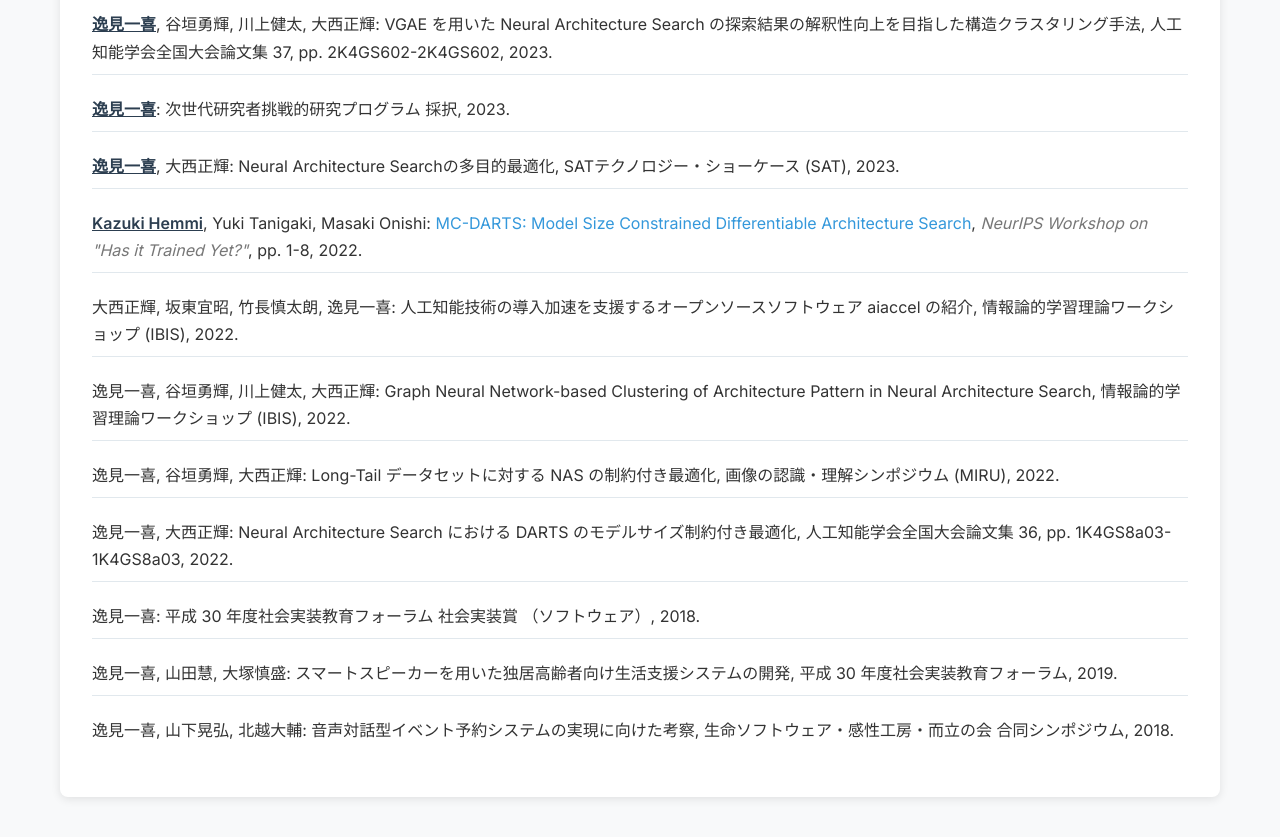
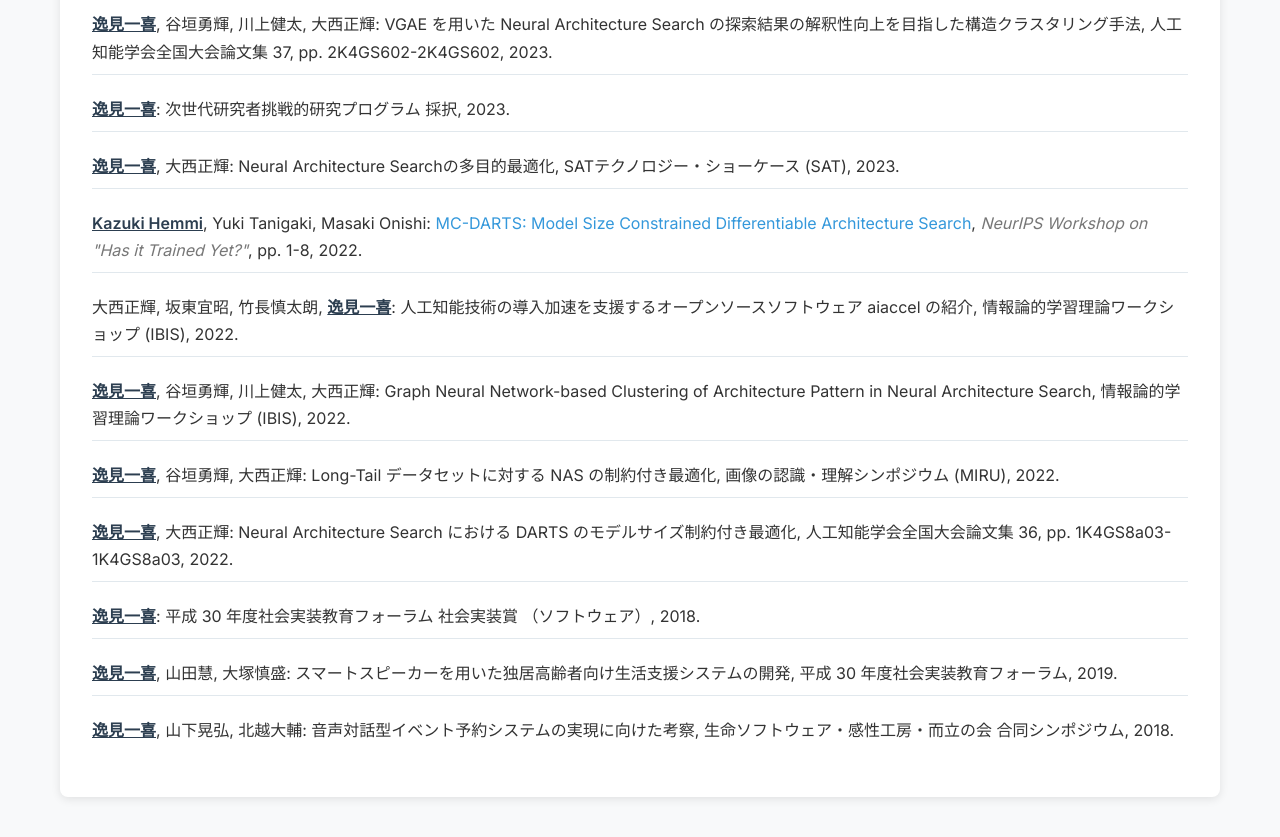
Before and after one commit to itigo-11111/itigo11111.github.io, a plain HTML site: page index.html in a window 1280 px wide. Shown: the part 2768-3605 px from the top of the page. Drawn offline with Linux system fonts and the light colour scheme.

Commit message:
Final comprehensive fix: Complete all HTML formatting for all publications with consistent bold/underline tags

```diff
--- a/index.html
+++ b/index.html
@@ -91,13 +91,13 @@
 				<li data-ja="<strong><u>逸見一喜</u></strong>: 次世代研究者挑戦的研究プログラム 採択, 2023." data-en="<strong><u>Kazuki Hemmi</u></strong>: Next Generation Researcher Challenging Research Program Adoption, 2023."><strong><u>逸見一喜</u></strong>: 次世代研究者挑戦的研究プログラム 採択, 2023.</li>
 				<li data-ja="<strong><u>逸見一喜</u></strong>, 大西正輝: Neural Architecture Searchの多目的最適化, SATテクノロジー・ショーケース (SAT), 2023." data-en="<strong><u>Kazuki Hemmi</u></strong>, Masaki Onishi: Multi-objective optimization of Neural Architecture Search, SAT Technology Showcase (SAT), 2023."><strong><u>逸見一喜</u></strong>, 大西正輝: Neural Architecture Searchの多目的最適化, SATテクノロジー・ショーケース (SAT), 2023.</li>
 				<li><strong><u>Kazuki Hemmi</u></strong>, Yuki Tanigaki, Masaki Onishi: <a href="https://openreview.net/forum?id=jKJ6OcvqdQ" target="_blank">MC-DARTS: Model Size Constrained Differentiable Architecture Search</a>, <em>NeurIPS Workshop on "Has it Trained Yet?"</em>, pp. 1-8, 2022.</li>
-				<li data-ja="大西正輝, 坂東宜昭, 竹⻑慎太朗, 逸見一喜: 人工知能技術の導入加速を支援するオープンソースソフトウェア aiaccel の紹介, 情報論的学習理論ワークショップ (IBIS), 2022." data-en="Masaki Onishi, Yoshiaki Bando, Shintaro Takenaga, Kazuki Hemmi: Introduction of open source software aiaccel to support the acceleration of AI technology introduction, Information-Based Induction Sciences Workshop (IBIS), 2022.">大西正輝, 坂東宜昭, 竹⻑慎太朗, <strong><u>逸見一喜</u></strong>: 人工知能技術の導入加速を支援するオープンソースソフトウェア aiaccel の紹介, 情報論的学習理論ワークショップ (IBIS), 2022.</li>
-				<li data-ja="逸見一喜, 谷垣勇輝, 川上健太, 大西正輝: Graph Neural Network-based Clustering of Architecture Pattern in Neural Architecture Search, 情報論的学習理論ワークショップ (IBIS), 2022." data-en="Kazuki Hemmi, Yuki Tanigaki, Kenta Kawakami, Masaki Onishi: Graph Neural Network-based Clustering of Architecture Pattern in Neural Architecture Search, Information-Based Induction Sciences Workshop (IBIS), 2022."><strong><u>逸見一喜</u></strong>, 谷垣勇輝, 川上健太, 大西正輝: Graph Neural Network-based Clustering of Architecture Pattern in Neural Architecture Search, 情報論的学習理論ワークショップ (IBIS), 2022.</li>
-				<li data-ja="逸見一喜, 谷垣勇輝, 大西正輝: Long-Tail データセットに対する NAS の制約付き最適化, 画像の認識・理解シンポジウム (MIRU), 2022." data-en="Kazuki Hemmi, Yuki Tanigaki, Masaki Onishi: Constrained optimization of NAS for Long-Tail datasets, Meeting on Image Recognition and Understanding (MIRU), 2022."><strong><u>逸見一喜</u></strong>, 谷垣勇輝, 大西 正輝: Long-Tail データセットに対する NAS の制約付き最適化, 画像の認識・理解シンポジウム (MIRU), 2022.</li>
-				<li data-ja="逸見一喜, 大西正輝: Neural Architecture Search における DARTS のモデルサイズ制約付き最適化, 人工知能学会全国大会論文集 36, pp. 1K4GS8a03-1K4GS8a03, 2022." data-en="Kazuki Hemmi, Masaki Onishi: Model size constrained optimization of DARTS in Neural Architecture Search, Proceedings of the Japan Society for Artificial Intelligence National Conference 36, pp. 1K4GS8a03-1K4GS8a03, 2022."><strong><u>逸見一喜</u></strong>, 大西正輝: Neural Architecture Search における DARTS のモデルサイズ制約付き最適化, <em>人工知能学会全国大会論文集</em> 36, pp. 1K4GS8a03-1K4GS8a03, 2022.</li>
-				<li data-ja="逸見一喜: 平成 30 年度社会実装教育フォーラム 社会実装賞 （ソフトウェア）, 2018." data-en="Kazuki Hemmi: Social Implementation Award (Software), Heisei 30 Social Implementation Education Forum, 2018."><strong><u>逸見一喜</u></strong>: 平成 30 年度社会実装教育フォーラム 社会実装賞 （ソフトウェア）, 2018.</li>
-				<li data-ja="逸見一喜, 山田慧, 大塚慎盛: スマートスピーカーを用いた独居高齢者向け生活支援システムの開発, 平成 30 年度社会実装教育フォーラム, 2019." data-en="Kazuki Hemmi, Satoshi Yamada, Yoshimori Otsuka: Development of a life support system for elderly people living alone using smart speakers, Heisei 30 Social Implementation Education Forum, 2019."><strong><u>逸見一喜</u></strong>, 山田慧, 大塚慎盛: スマートスピーカーを用いた独居高齢者向け生活支援システムの開発, 平成 30 年度社会実装教育フォーラム, 2019.</li>
-				<li data-ja="逸見一喜, 山下晃弘, 北越大輔: 音声対話型イベント予約システムの実現に向けた考察, 生命ソフトウェア・感性工房・而立の会 合同シンポジウム, 2018." data-en="Kazuki Hemmi, Akihiro Yamashita, Daisuke Kitagoshi: Considerations for realizing a voice-interactive event reservation system, Joint Symposium of Life Software, Sensitivity Workshop, and Jiritsu-no-kai, 2018."><strong><u>逸見一喜</u></strong>, 山下晃弘, 北越大輔: 音声対話型イベント予約システムの実現に向けた考察, 生命ソフトウェア・感性工房・而立の会 合同シンポジウム, 2018.</li>
+				<li data-ja="大西正輝, 坂東宜昭, 竹⻑慎太朗, <strong><u>逸見一喜</u></strong>: 人工知能技術の導入加速を支援するオープンソースソフトウェア aiaccel の紹介, 情報論的学習理論ワークショップ (IBIS), 2022." data-en="Masaki Onishi, Yoshiaki Bando, Shintaro Takenaga, <strong><u>Kazuki Hemmi</u></strong>: Introduction of open source software aiaccel to support the acceleration of AI technology introduction, Information-Based Induction Sciences Workshop (IBIS), 2022.">大西正輝, 坂東宜昭, 竹⻑慎太朗, <strong><u>逸見一喜</u></strong>: 人工知能技術の導入加速を支援するオープンソースソフトウェア aiaccel の紹介, 情報論的学習理論ワークショップ (IBIS), 2022.</li>
+				<li data-ja="<strong><u>逸見一喜</u></strong>, 谷垣勇輝, 川上健太, 大西正輝: Graph Neural Network-based Clustering of Architecture Pattern in Neural Architecture Search, 情報論的学習理論ワークショップ (IBIS), 2022." data-en="<strong><u>Kazuki Hemmi</u></strong>, Yuki Tanigaki, Kenta Kawakami, Masaki Onishi: Graph Neural Network-based Clustering of Architecture Pattern in Neural Architecture Search, Information-Based Induction Sciences Workshop (IBIS), 2022."><strong><u>逸見一喜</u></strong>, 谷垣勇輝, 川上健太, 大西正輝: Graph Neural Network-based Clustering of Architecture Pattern in Neural Architecture Search, 情報論的学習理論ワークショップ (IBIS), 2022.</li>
+				<li data-ja="<strong><u>逸見一喜</u></strong>, 谷垣勇輝, 大西正輝: Long-Tail データセットに対する NAS の制約付き最適化, 画像の認識・理解シンポジウム (MIRU), 2022." data-en="Kazuki Hemmi, Yuki Tanigaki, Masaki Onishi: Constrained optimization of NAS for Long-Tail datasets, Meeting on Image Recognition and Understanding (MIRU), 2022."><strong><u>逸見一喜</u></strong>, 谷垣勇輝, 大西 正輝: Long-Tail データセットに対する NAS の制約付き最適化, 画像の認識・理解シンポジウム (MIRU), 2022.</li>
+				<li data-ja="<strong><u>逸見一喜</u></strong>, 大西正輝: Neural Architecture Search における DARTS のモデルサイズ制約付き最適化, 人工知能学会全国大会論文集 36, pp. 1K4GS8a03-1K4GS8a03, 2022." data-en="<strong><u>Kazuki Hemmi</u></strong>, Masaki Onishi: Model size constrained optimization of DARTS in Neural Architecture Search, Proceedings of the Japan Society for Artificial Intelligence National Conference 36, pp. 1K4GS8a03-1K4GS8a03, 2022."><strong><u>逸見一喜</u></strong>, 大西正輝: Neural Architecture Search における DARTS のモデルサイズ制約付き最適化, <em>人工知能学会全国大会論文集</em> 36, pp. 1K4GS8a03-1K4GS8a03, 2022.</li>
+				<li data-ja="<strong><u>逸見一喜</u></strong>: 平成 30 年度社会実装教育フォーラム 社会実装賞 （ソフトウェア）, 2018." data-en="<strong><u>Kazuki Hemmi</u></strong>: Social Implementation Award (Software), Heisei 30 Social Implementation Education Forum, 2018."><strong><u>逸見一喜</u></strong>: 平成 30 年度社会実装教育フォーラム 社会実装賞 （ソフトウェア）, 2018.</li>
+				<li data-ja="<strong><u>逸見一喜</u></strong>, 山田慧, 大塚慎盛: スマートスピーカーを用いた独居高齢者向け生活支援システムの開発, 平成 30 年度社会実装教育フォーラム, 2019." data-en="<strong><u>Kazuki Hemmi</u></strong>, Satoshi Yamada, Yoshimori Otsuka: Development of a life support system for elderly people living alone using smart speakers, Heisei 30 Social Implementation Education Forum, 2019."><strong><u>逸見一喜</u></strong>, 山田慧, 大塚慎盛: スマートスピーカーを用いた独居高齢者向け生活支援システムの開発, 平成 30 年度社会実装教育フォーラム, 2019.</li>
+				<li data-ja="<strong><u>逸見一喜</u></strong>, 山下晃弘, 北越大輔: 音声対話型イベント予約システムの実現に向けた考察, 生命ソフトウェア・感性工房・而立の会 合同シンポジウム, 2018." data-en="<strong><u>Kazuki Hemmi</u></strong>, Akihiro Yamashita, Daisuke Kitagoshi: Considerations for realizing a voice-interactive event reservation system, Joint Symposium of Life Software, Sensitivity Workshop, and Jiritsu-no-kai, 2018."><strong><u>逸見一喜</u></strong>, 山下晃弘, 北越大輔: 音声対話型イベント予約システムの実現に向けた考察, 生命ソフトウェア・感性工房・而立の会 合同シンポジウム, 2018.</li>
 			</ul>
 		</section>
 		</div>
```
Also changed, not shown: index_ai.html (+1 -1 lines).
